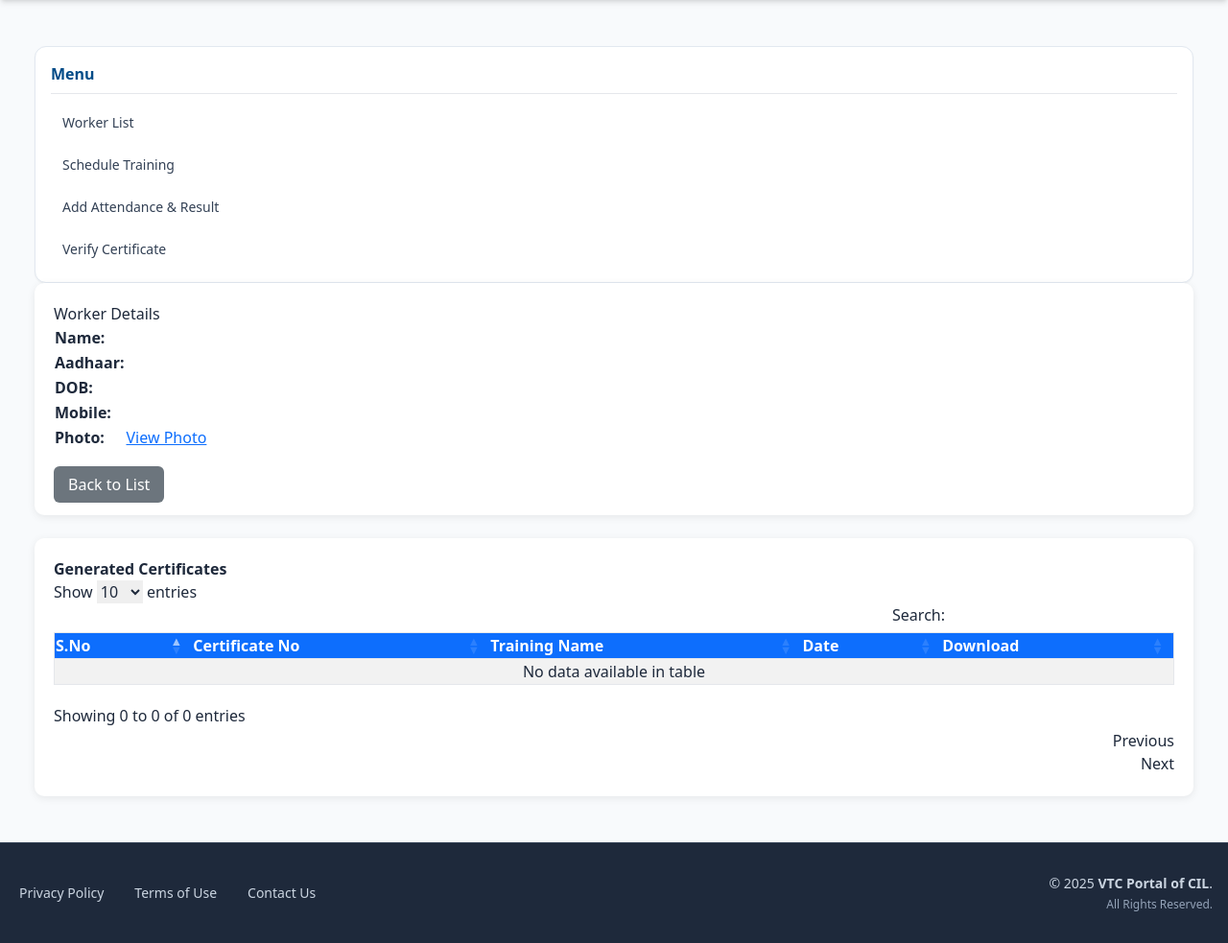
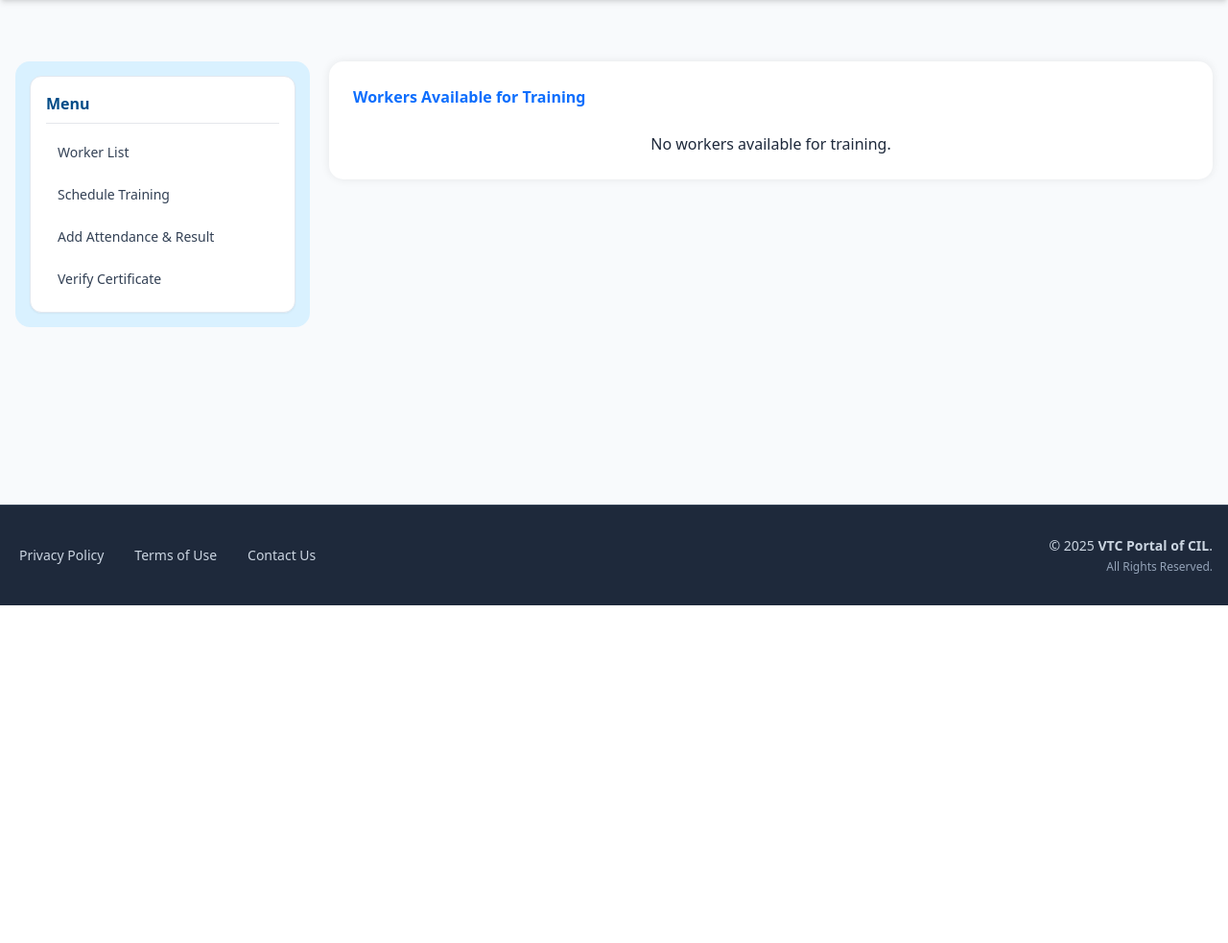
Before and after one commit to Karwasara/vtc_final, a Django app: page /vtc/to_schedule_training/ in a window 1280 px wide. Shown: the part 169-1152 px from the top of the page at 96% size. After the commit the page ends 800 px from the top, so only its background shows below. Run offline with Django 5.2, Linux system fonts and the light colour scheme; tables that the repository leaves empty hold one stand-in row (values such as "Sample post"); some libraries are stand-ins or nearby versions.

Commit message:
Update to_schedule_training.html

```diff
--- a/templates/vtc/to_schedule_training.html
+++ b/templates/vtc/to_schedule_training.html
@@ -3,151 +3,128 @@
 
 {% block content %}
 
-<link rel="stylesheet" href="https://cdn.datatables.net/1.13.6/css/dataTables.bootstrap5.min.css">
+<!-- DataTables CSS -->
+<link rel="stylesheet"
+href="https://cdn.datatables.net/1.13.6/css/dataTables.bootstrap5.min.css">
 
 <style>
 
-.container-fluid{
-    padding-left:20px;
-    padding-right:20px;
+body{
+    background-color:#f7fafd;
+    font-family:"Segoe UI",sans-serif;
+}
+
+/* FLEX LAYOUT FIX */
+.page-layout{
+    display:flex;
+    gap:20px;
+}
+
+/* SIDEBAR 25% */
+.sidebar-container{
+    width:25%;
+}
+
+/* CONTENT 75% */
+.content-container{
+    width:75%;
+}
+
+h2{
+    color:#0d6efd;
+    font-weight:600;
+    margin-bottom:25px;
 }
 
 .main-card{
-    background:#fff;
-    border-radius:10px;
-    box-shadow:0 2px 8px rgba(0,0,0,0.08);
-    padding:20px;
+    background:#ffffff;
+    border-radius:15px;
+    box-shadow:0 0 10px rgba(0,0,0,0.08);
+    padding:25px;
 }
 
-.dataTables_wrapper{
-    width:100%;
+/* Sidebar styling */
+.sidebar-box{
+    background-color:#d9f1ff;
+    border-radius:15px;
+    padding:15px;
 }
 
-#certificateTable{
-    width:100% !important;
+/* Table styling */
+table.dataTable thead th{
+    background-color:#0d6efd !important;
+    color:white;
+    text-align:center;
 }
 
-table.dataTable thead th{
-    background:#0d6efd;
-    color:white;
+table.dataTable tbody tr:hover{
+    background-color:#f1f7ff;
 }
 
-.btn-round{
-    padding:8px 15px;
+.btn-warning{
     border-radius:6px;
-    text-decoration:none;
+    color:#000;
+    background-color:#ffc107;
+    border:none;
 }
 
-.btn-back{
-    background:#6c757d;
-    color:white;
-}
-
-.btn-back:hover{
-    background:#5a6268;
-}
-
-.link-file{
-    color:#0d6efd;
-    text-decoration:underline;
+.btn-warning:hover{
+    background-color:#ffca2c;
 }
 
 </style>
 
-<div class="container-fluid">
 
-<div class="row">
+<div class="container-fluid mt-4">
 
-<!-- SIDEBAR -->
-<div class="col-md-3">
+<div class="page-layout">
 
+<!-- Sidebar -->
+<div class="sidebar-container">
+<div class="sidebar-box">
 {% include 'vtc/sidebar.html' %}
-
+</div>
 </div>
 
 
-<!-- MAIN CONTENT -->
-<div class="col-md-9">
+<!-- Worker List -->
+<div class="content-container">
 
 <div class="main-card">
 
-<h3>Worker Details</h3>
+<h2>Workers Available for Training</h2>
 
-<table class="table table-bordered">
+{% if workers %}
 
-<tr>
-<td><b>Name:</b></td>
-<td>{{ worker.name }}</td>
-</tr>
-
-<tr>
-<td><b>Aadhaar:</b></td>
-<td>{{ worker.aadhar_number }}</td>
-</tr>
-
-<tr>
-<td><b>DOB:</b></td>
-<td>{{ worker.dob }}</td>
-</tr>
-
-<tr>
-<td><b>Mobile:</b></td>
-<td>{{ worker.mobile }}</td>
-</tr>
-
-<tr>
-<td><b>Photo:</b></td>
-<td>
-<a class="link-file" href="{{ worker.photo.url }}" target="_blank">View Photo</a>
-</td>
-</tr>
-
-</table>
-
-<br>
-
-<a href="{% url 'vtc:worker_list' %}" class="btn-round btn-back">Back to List</a>
-
-</div>
-
-
-<br>
-
-
-<!-- Generated Certificates -->
-<div class="main-card">
-
-<h4><b>Generated Certificates</b></h4>
-
-<table id="certificateTable" class="table table-striped table-bordered">
+<table id="workersTable"
+class="table table-bordered table-striped align-middle">
 
 <thead>
 <tr>
-<th>S.No</th>
-<th>Certificate No</th>
-<th>Training Name</th>
-<th>Date</th>
-<th>Download</th>
+<th>S.No.</th>
+<th>Worker Name</th>
+<th>Aadhaar</th>
+<th>Date of Birth</th>
+<th>Mobile</th>
+<th>Action</th>
 </tr>
 </thead>
 
 <tbody>
 
-{% for cert in certificates %}
+{% for worker in workers %}
 
 <tr>
+<td>{{ forloop.counter }}</td>
+<td>{{ worker.name }}</td>
+<td>{{ worker.aadhar_number }}</td>
+<td>{{ worker.dob }}</td>
+<td>{{ worker.mobile }}</td>
 
-<td>{{ forloop.counter }}</td>
-
-<td>{{ cert.serial_no }}</td>
-
-<td>{{ cert.training_name }}</td>
-
-<td>{{ cert.issue_date }}</td>
-
-<td>
-<a href="{{ cert.certificate_file.url }}" class="btn btn-success btn-sm">
-Download
+<td class="text-center">
+<a href="{% url 'vtc:schedule_training' worker.pk %}"
+class="btn btn-sm btn-warning">
+Schedule
 </a>
 </td>
 
@@ -159,6 +136,14 @@
 
 </table>
 
+{% else %}
+
+<div class="alert alert-warning text-center">
+No workers available for training.
+</div>
+
+{% endif %}
+
 </div>
 
 </div>
@@ -168,8 +153,10 @@
 </div>
 
 
+<!-- jQuery -->
 <script src="https://code.jquery.com/jquery-3.6.0.min.js"></script>
 
+<!-- DataTables -->
 <script src="https://cdn.datatables.net/1.13.6/js/jquery.dataTables.min.js"></script>
 
 <script src="https://cdn.datatables.net/1.13.6/js/dataTables.bootstrap5.min.js"></script>
@@ -178,11 +165,15 @@
 
 $(document).ready(function(){
 
-$('#certificateTable').DataTable({
-
+$('#workersTable').DataTable({
 pageLength:10,
-responsive:true
-
+order:[],
+columnDefs:[
+{
+orderable:false,
+targets:5
+}
+]
 });
 
 });
```
